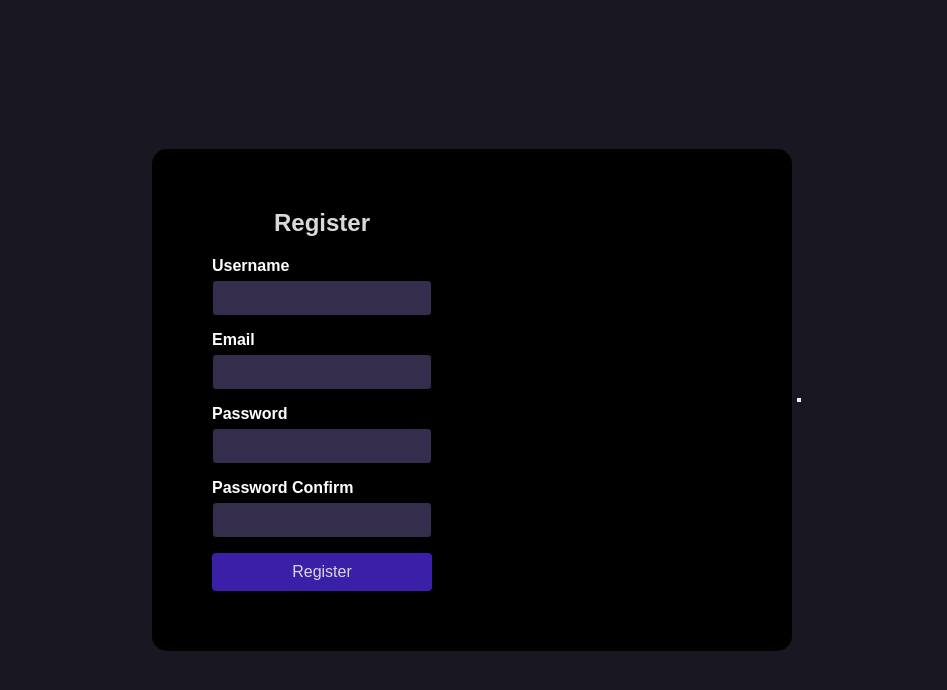
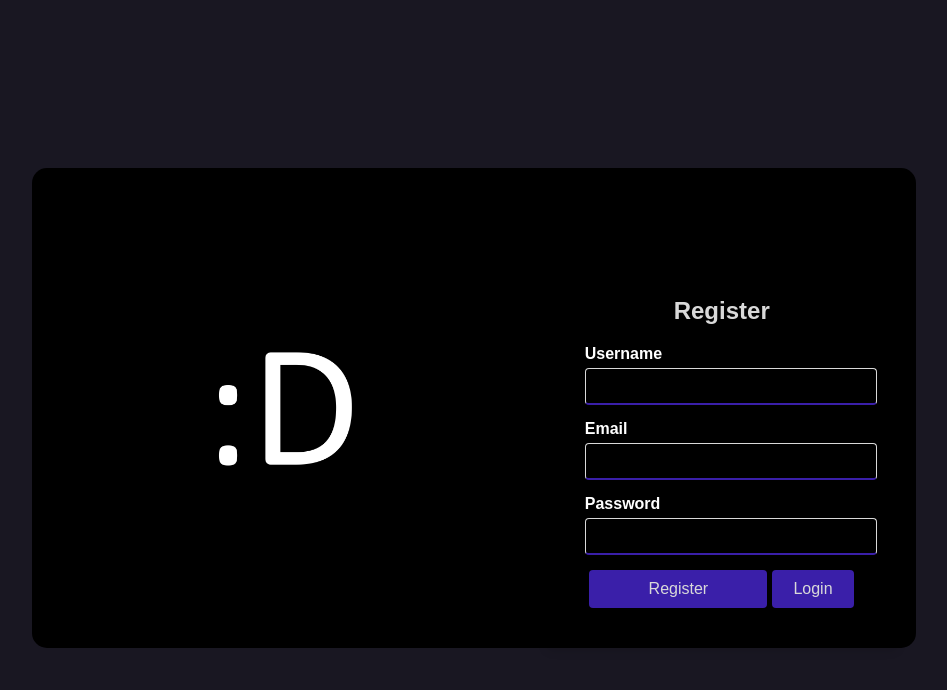
Before and after one commit to Die-Dullis/Website, a plain HTML site: page public/login/index.html in a window 1280 px wide. Shown: the whole page, without its empty margins (166-1113 px from the left). Drawn offline with nearby package versions, Linux system fonts and the light colour scheme.

Commit message:
Up
Signed-off-by: Simon Luginbuehl <simon.luginbuehl@ict-campus.net>

```diff
--- a/public/login/index.html
+++ b/public/login/index.html
@@ -4,13 +4,17 @@
   <meta charset="UTF-8">
   <meta name="viewport" content="width=device-width, initial-scale=1.0">
   <title>Login Page</title>
+  <script src="https://ajax.googleapis.com/ajax/libs/jquery/3.7.1/jquery.min.js"></script>
   <link rel="stylesheet" type="text/css" href="../resources/css/style_login.css">
   <link rel="stylesheet" type="text/css" href="../resources/css/colorschema.css">
-  <link rel="stylesheet" type="text/css" href="../resources/scripts/login.js">
-  <link rel="stylesheet" type="text/css" href="../resources/scripts/logtog.js">
-  <script src="https://ajax.googleapis.com/ajax/libs/jquery/3.7.1/jquery.min.js"></script>
+  <script type="text/javascript" src="../resources/scripts/login.js"></script>
+  <script type="text/javascript" src="../resources/scripts/logtog.js"></script>
 </head>
 <body>
+<div class="formcont">
+  <div class="logo-cont">
+    <img src="../resources/images/logo.png">
+  </div>
   <div class="actions-cont">
     <div class="login-container off">
       <h2>Login</h2>
@@ -24,6 +28,7 @@
           <input type="password" id="password" name="password" required>
         </div>
         <button type="submit" class="login-btn">Log In</button>
+        <button onclick="toggle()" class="toggle-button">Register</button>
       </form>
     </div>
     <div class="register-container">
@@ -41,14 +46,15 @@
           <label for="password">Password</label>
           <input type="password" id="password-reg" name="password" required>
         </div>
-      <div class="input-group">
+        <!--div class="input-group">
           <label for="password-reg-conf">Password Confirm</label>
           <input type="password" id="password-reg-conf" name="password-conf" required>
-      </div>
+        </div-->
         <button type="submit" class="register-btn">Register</button>
+        <button onclick="toggle()" class="toggle-button">Login</button>
       </form>
     </div>
   </div>
-<button onclick="togle()"></button>
+</div>
 </body>
 </html>
--- a/public/resources/css/style_login.css
+++ b/public/resources/css/style_login.css
@@ -1,9 +1,3 @@
-* {
-    margin: 0;
-    padding: 0;
-    box-sizing: border-box;
-}
-
 body {
     font-family: Arial, sans-serif;
     background-color: var(--primary5);
@@ -13,27 +7,60 @@ body {
     height: 100vh;
     color: var(--primary-text);
 }
-.actions-cont{
-    width: 50%;
+
+.formcont{
+    width: 70%;
     background-color: var(--primary7);
-    height: auto;
-    margin: 5px;
-    padding: 20px;
-    display: flex;
-    flex-direction: row;
-    align-items: center;
+    height: 60%;
+    display: grid;
+    grid-template-columns: 58% 40%;
     border-radius: 15px;
 }
 
+.actions-cont{
+    width: 100%;
+    background-color: var(--primary7);
+    height: 100%;
+    display: flex;
+    flex-direction: row;
+    align-items: flex-end;
+    grid-column-start: 2;
+    grid-column-end: 3;
+}
+
+.toggle-button{
+    width: 30%;
+    padding: 10px;
+    background-color: var(--primary2);
+    color: var(--primary9);;
+    border: none;
+    border-radius: 4px;
+    font-size: 16px;
+    cursor: pointer;
+}
+
+.logo-cont{
+    grid-column-start: 1;
+    grid-column-end: 2;
+    display: flex;
+    flex-direction: column;
+    justify-content: center;
+    width: 100%;
+    height: 100%;
+}
+
+.logo-cont img{
+    width: 100%;
+    height: auto;
+}
 .register-container{
     background-color: var(--primary7);
     padding: 40px;
     border-radius: 8px;
     box-shadow: 0 4px 8px rgba(0, 0, 0, 0.1);
-    width: 50%;
+    width: 100%;
     text-align: center;
     left: 100px;
-    display: block;
 }
 
 .login-container {
@@ -41,9 +68,12 @@ body {
     padding: 40px;
     border-radius: 8px;
     box-shadow: 0 4px 8px rgba(0, 0, 0, 0.1);
-    width: 370px;
+    width: 100%;
     text-align: center;
     left: 100px;
+}
+
+.off{
     display: none;
 }
 
@@ -69,11 +99,19 @@ h2 {
     border: 1px solid ;
     border-radius: 4px;
     font-size: 16px;
-    background-color: var(--primary4);
+    background-color: rgba(0, 0, 0, 0);
+    border-bottom: 2px solid var(--primary2);
+    color: var(--primary9);
+}
+
+.input-group input:active, .input-group input:focus{
+    outline: none;
+    border: none;
+    border-bottom: 2px solid var(--primary2);
 }
 
 .login-btn {
-    width: 100%;
+    width: 65%;
     padding: 10px;
     background-color: var(--primary2);
     color: var(--primary9);;
@@ -92,7 +130,7 @@ h2 {
 }
 
 .register-btn {
-    width: 100%;
+    width: 65%;
     padding: 10px;
     background-color: var(--primary2);
     color: var(--primary9);;
--- a/public/resources/scripts/logtog.js
+++ b/public/resources/scripts/logtog.js
@@ -1,4 +1,4 @@
-function togle(){
-    this.login-container.classList.toggle('off');
-    this.register-container.classList.toggle('off');
+function toggle() {
+    document.querySelector('.login-container').classList.toggle('off');
+    document.querySelector('.register-container').classList.toggle('off');
 }
```
Lines whose indentation alone changed are shown as unchanged.
